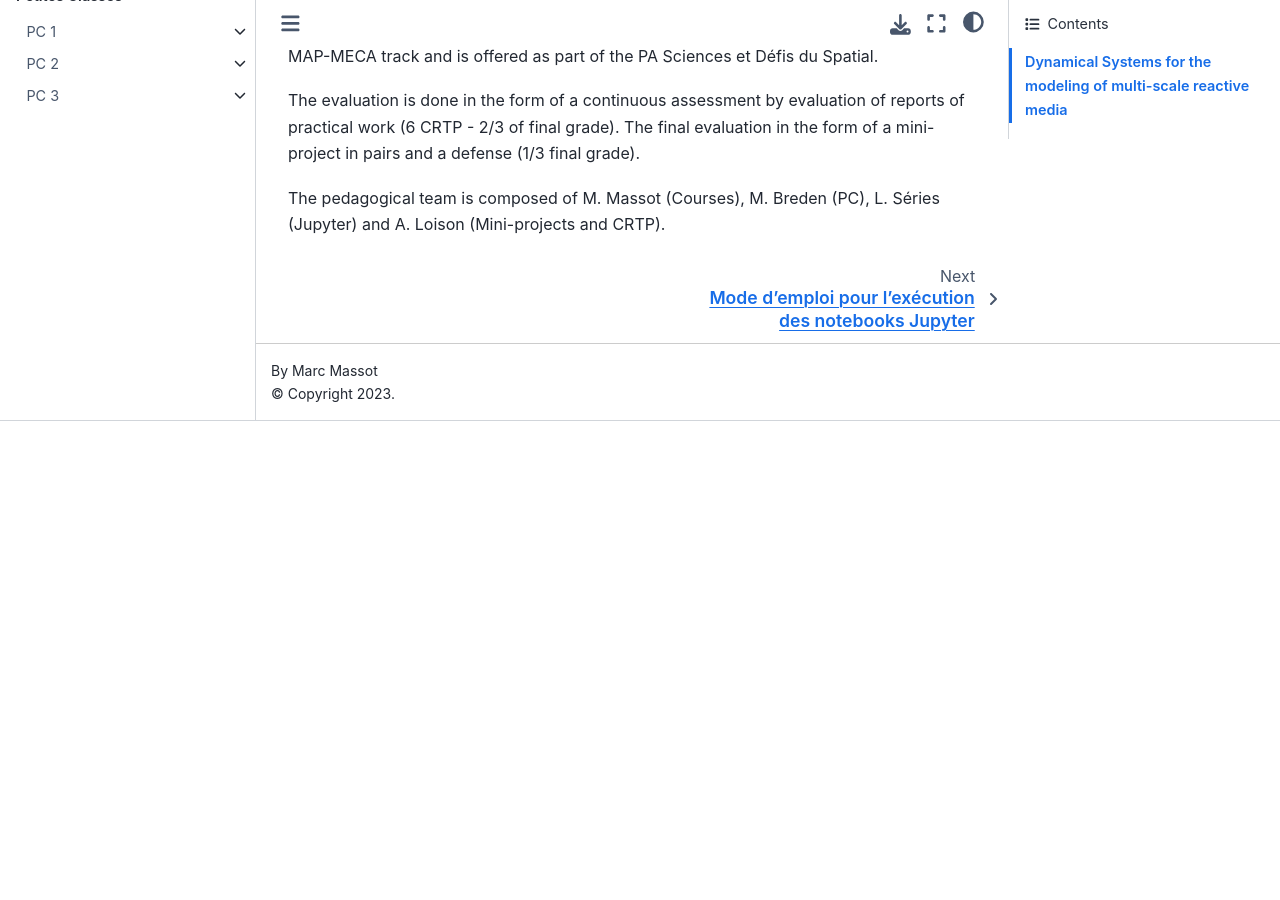
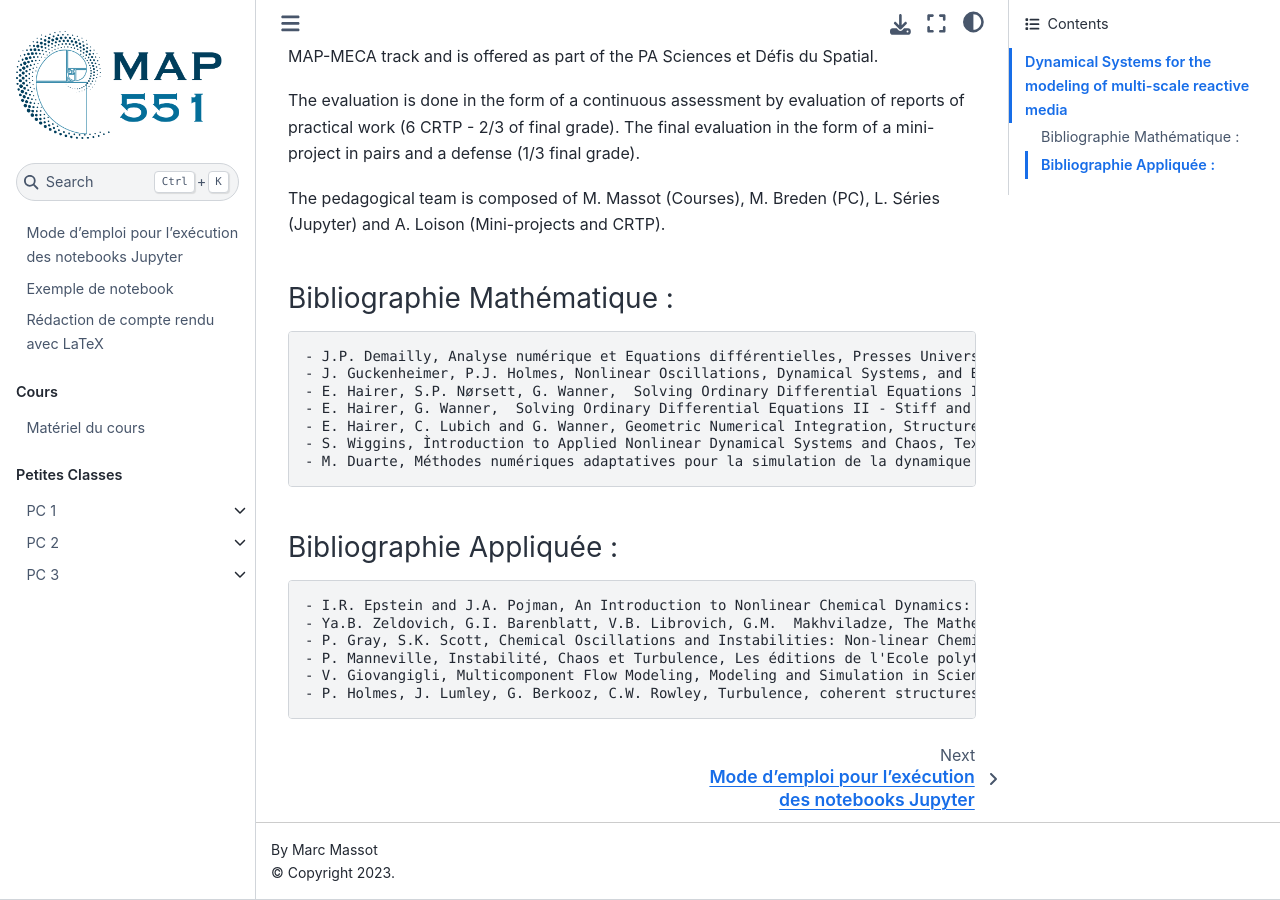
Before and after one commit to hpc-maths/jupyterbook_map551, a Jupyter Book: the page built from content/home.md, in a window 1280 px wide and 900 px high, scrolled down 2888 px. Built offline with Jupyter Book 1.0.4 settings and Sphinx 7.4.7 and the Sphinx Book theme 1.1.4, drawn with Linux system fonts in a browser that asks for light colours; comment, search, counter and statistics services are not loaded; before the commit the page ends 3309 px from its top, so only the background shows below that.

Commit message:
Update home.md

```diff
--- a/content/home.md
+++ b/content/home.md
@@ -35,3 +35,23 @@ The course does not require any pre-requisites and is part of the Applied Mathem
 The evaluation is done in the form of a continuous assessment by evaluation of reports of practical work (6 CRTP - 2/3 of final grade). The final evaluation in the form of a mini-project in pairs and a defense (1/3 final grade).
 
 The pedagogical team is composed of M. Massot (Courses), M. Breden (PC), L. Séries (Jupyter) and A. Loison (Mini-projects and CRTP).
+
+
+### Bibliographie Mathématique :
+
+    - J.P. Demailly, Analyse numérique et Equations différentielles, Presses Universitaires de Grenoble (1996)
+    - J. Guckenheimer, P.J. Holmes, Nonlinear Oscillations, Dynamical Systems, and Bifurcation of Vector Fields, Applied Mathematical Sciences Vol 42, Springer (1983)
+    - E. Hairer, S.P. Nørsett, G. Wanner,  Solving Ordinary Differential Equations I - Nonstiff Problems, Springer Series in Computational Mathematics (1993)
+    - E. Hairer, G. Wanner,  Solving Ordinary Differential Equations II - Stiff and Differential-Algebraic Problems, Springer Series in Computational Mathematics (1996)
+    - E. Hairer, C. Lubich and G. Wanner, Geometric Numerical Integration, Structure-Preserving Algorithms for Ordinary Differential Equations, 2nd edition, Springer Verlag, Berlin (2006)
+    - S. Wiggins, Ìntroduction to Applied Nonlinear Dynamical Systems and Chaos, Texts in Applied Mathematics, Springer (2003)
+    - M. Duarte, Méthodes numériques adaptatives pour la simulation de la dynamique de fronts de réaction multi-échelles en temps et en espace, Thèse de Doctorat de l'Ecole Centrale Paris (2011) sur TEL
+
+### Bibliographie Appliquée :
+
+    - I.R. Epstein and J.A. Pojman, An Introduction to Nonlinear Chemical Dynamics: Oscillations, Waves, Patterns and Chaos, Oxford University Press (1998)
+    - Ya.B. Zeldovich, G.I. Barenblatt, V.B. Librovich, G.M.  Makhviladze, The Mathematical Theory of Combustion and Explosions, Consultant Bureau (1985)
+    - P. Gray, S.K. Scott, Chemical Oscillations and Instabilities: Non-linear Chemical Kinetics, International Series of Monographs in Chemistry - 21, Clarendon Press, Oxford (1994)
+    - P. Manneville, Instabilité, Chaos et Turbulence, Les éditions de l'Ecole polytechnique (2004)
+    - V. Giovangigli, Multicomponent Flow Modeling, Modeling and Simulation in Science, Engineering and Technology Series, Birkhäuser (1999)
+    - P. Holmes, J. Lumley, G. Berkooz, C.W. Rowley, Turbulence, coherent structures, dynamical systems and symmetry. Second edition. Cambridge Monographs on Mechanics. Cambridge University Press (2012)
```
